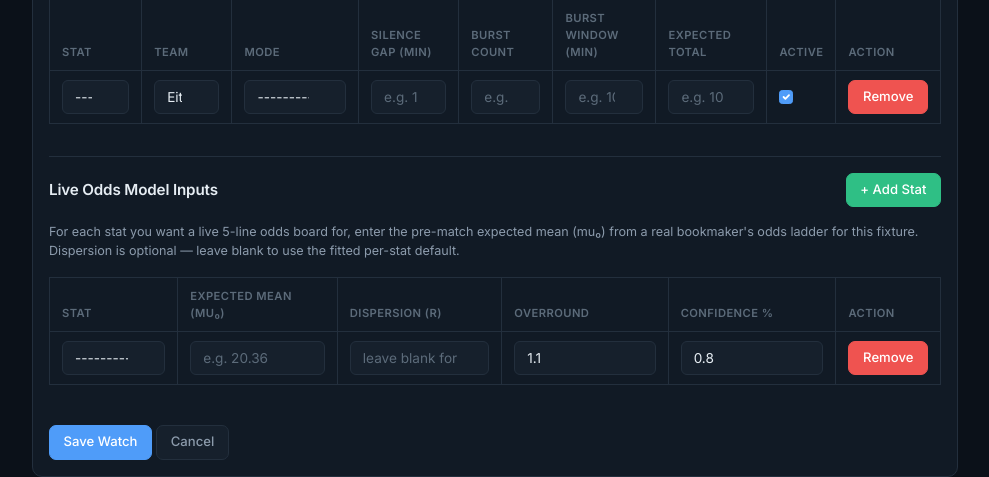
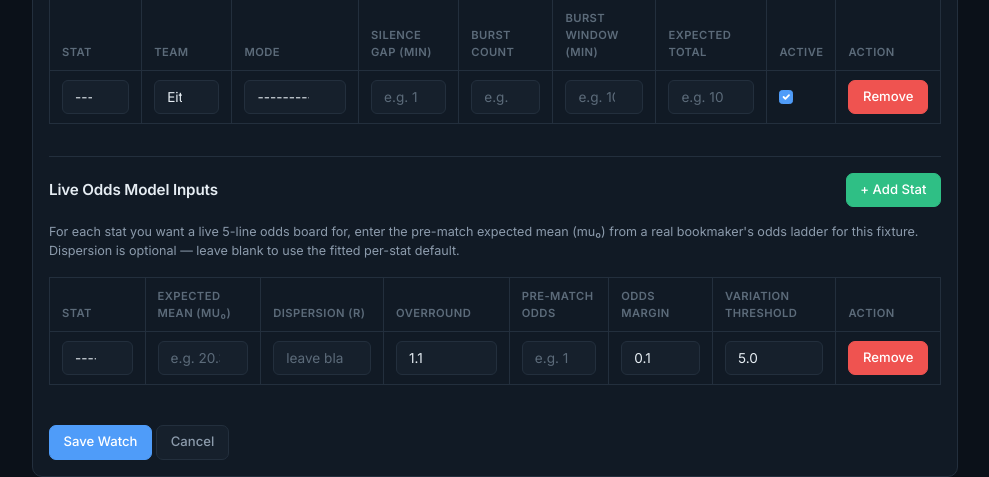
Before and after one commit to Oyugijames1993/sportsalert, a Django app: page /watches/create/ in a window 1280 px wide. Shown: the part 878-1355 px from the top of the page, without its empty margins (145-1134 px from the left). Run offline with Django 4.2, Linux system fonts and the light colour scheme.

Commit message:
Replace confidence-threshold alert with variation-based Pace Up/Down alert
- StatOddsModel: replace confidence_threshold with pre_match_odds,
  odds_margin, variation_threshold
- Add odds_model.variation_status(): shared two-condition check
  (variation past threshold AND live fair odds within margin of
  pre_match_odds), used by both the polling command and the live
  watch-detail display
- poll_football_stats: fire/dedupe StatAlert(alert_type='variation')
  off variation_status() instead of the old confidence-crossing logic
- watch_detail: show live variation/odds/Pace badge on the odds board
- Fix global .table text color (--bs-table-color unset, cells fell
  back to Bootstrap's black default on dark cards)
- Remove Recent Occurrences table (superseded by per-stat graphs)
- Fix possession chart: move inline script from block content into
  block scripts so it runs after chart.js loads (was ReferenceError:
  Chart is not defined)

```diff
--- a/monitoring/forms.py
+++ b/monitoring/forms.py
@@ -220,7 +220,9 @@ class StatOddsModelForm(forms.ModelForm):
             "mu_0",
             "dispersion_r",
             "overround",
-            "confidence_threshold",
+            "pre_match_odds",
+            "odds_margin",
+            "variation_threshold",
         ]
         widgets = {
             "stat_type": forms.Select(
@@ -235,8 +237,14 @@ class StatOddsModelForm(forms.ModelForm):
             "overround": forms.NumberInput(
                 attrs={"class": "form-control", "step": "0.01", "placeholder": "e.g. 1.10"}
             ),
-            "confidence_threshold": forms.NumberInput(
-                attrs={"class": "form-control", "step": "0.01", "placeholder": "e.g. 0.80"}
+            "pre_match_odds": forms.NumberInput(
+                attrs={"class": "form-control", "step": "0.01", "placeholder": "e.g. 1.94"}
+            ),
+            "odds_margin": forms.NumberInput(
+                attrs={"class": "form-control", "step": "0.01", "placeholder": "e.g. 0.10"}
+            ),
+            "variation_threshold": forms.NumberInput(
+                attrs={"class": "form-control", "step": "0.1", "placeholder": "e.g. 5"}
             ),
         }
 
--- a/monitoring/models.py
+++ b/monitoring/models.py
@@ -558,6 +558,7 @@ class StatAlert(models.Model):
         ('silence',    'Silence'),
         ('burst',      'Burst'),
         ('confidence', 'Confidence'),
+        ('variation',   'Variation'),
     )
 
     watch = models.ForeignKey(
@@ -639,9 +640,18 @@ class StatOddsModel(models.Model):
         help_text="Bookmaker margin to reapply when pricing the live odds board, e.g. 1.10 = 10% overround."
     )
 
-    confidence_threshold = models.FloatField(
-        default=0.80,
-        help_text="Fire a confidence alert once any line's fair win probability reaches this level, e.g. 0.80 = 80%."
+    pre_match_odds = models.FloatField(
+        help_text="Bookmaker's actual odds for the mu_0 line before kickoff, e.g. 1.94."
+    )
+
+    odds_margin = models.FloatField(
+        default=0.10,
+        help_text="Acceptable drift in the live fair odds from pre_match_odds, e.g. 0.10."
+    )
+
+    variation_threshold = models.FloatField(
+        default=5.0,
+        help_text="Minimum swing in the live projected total (vs mu_0) required to fire an alert."
     )
 
     created_at = models.DateTimeField(
--- a/monitoring/odds_model.py
+++ b/monitoring/odds_model.py
@@ -111,3 +111,43 @@ def odds_board(mu_0, r, t, k, overround=1.10, T=DEFAULT_MATCH_MINUTES):
         'center': center,
         'rows': rows,
     }
+
+def variation_status(mu_0, r, mu_live, overround, pre_match_odds, odds_margin, variation_threshold):
+    """
+    Evaluates the two-condition Pace Up/Down check shared by the live
+    watch-detail display and the polling command's alert firing:
+
+      1) |mu_live - mu_0| >= variation_threshold
+      2) the fair odd for the line nearest mu_live, under the *live*
+         mu_live/r, stays within odds_margin of pre_match_odds
+
+    Returns a dict describing the current state regardless of whether
+    both conditions are met, so callers can display "how close" as well
+    as fire on a clean pass.
+    """
+    variation = mu_live - mu_0
+    meets_variation = abs(variation) >= variation_threshold
+    direction = 'UP' if variation > 0 else 'DOWN'
+    label = 'Pace is up' if variation > 0 else 'Pace is low'
+
+    line = round(mu_live) - 0.5
+    live_odds = None
+    meets_odds = False
+    try:
+        p_over = _fair_p_over(line, mu_live, r)
+        p_side = p_over if variation > 0 else (1 - p_over)
+        if p_side > 0:
+            live_odds = round((1 / p_side) * overround, 2)
+            meets_odds = abs(live_odds - pre_match_odds) <= odds_margin
+    except (ValueError, ZeroDivisionError):
+        pass
+
+    return {
+        'variation': round(variation, 2),
+        'direction': direction,
+        'label': label,
+        'meets_variation': meets_variation,
+        'live_odds': live_odds,
+        'meets_odds': meets_odds,
+        'fires': meets_variation and meets_odds,
+    }
--- a/monitoring/templates/monitoring/base.html
+++ b/monitoring/templates/monitoring/base.html
@@ -111,6 +111,9 @@
             color: var(--text);
             font-size: 0.82rem;
             --bs-table-bg: transparent;
+            --bs-table-color: var(--text);
+            --bs-table-striped-color: var(--text);
+            --bs-table-hover-color: var(--text);
         }
         .table thead th {
             color: var(--text-faint);
--- a/monitoring/templates/monitoring/watch_form.html
+++ b/monitoring/templates/monitoring/watch_form.html
@@ -377,7 +377,9 @@
                                     <th>Expected Mean (mu&#8320;)</th>
                                     <th>Dispersion (r)</th>
                                     <th>Overround</th>
-                                    <th>Confidence %</th>
+                                    <th>Pre-match Odds</th>
+                                    <th>Odds Margin</th>
+                                    <th>Variation Threshold</th>
                                     <th>Action</th>
                                 </tr>
                             </thead>
@@ -392,7 +394,9 @@
                                     <td>{{ odds_form.mu_0 }}</td>
                                     <td>{{ odds_form.dispersion_r }}</td>
                                     <td>{{ odds_form.overround }}</td>
-                                    <td>{{ odds_form.confidence_threshold }}</td>
+                                    <td>{{ odds_form.pre_match_odds }}</td>
+                                    <td>{{ odds_form.odds_margin }}</td>
+                                    <td>{{ odds_form.variation_threshold }}</td>
 
                                     <td>
 
@@ -432,7 +436,9 @@
                             <td>{{ odds_formset.empty_form.mu_0 }}</td>
                             <td>{{ odds_formset.empty_form.dispersion_r }}</td>
                             <td>{{ odds_formset.empty_form.overround }}</td>
-                            <td>{{ odds_formset.empty_form.confidence_threshold }}</td>
+                            <td>{{ odds_formset.empty_form.pre_match_odds }}</td>
+                            <td>{{ odds_formset.empty_form.odds_margin }}</td>
+                            <td>{{ odds_formset.empty_form.variation_threshold }}</td>
 
                             <td>
 
--- a/monitoring/views.py
+++ b/monitoring/views.py
@@ -176,6 +176,11 @@ class WatchDetailView(DetailView):
                 board["stat_type"] = row.get_stat_type_display()
                 board["observed_k"] = k
                 board["mu_0"] = row.mu_0
+                board["variation_status"] = odds_model.variation_status(
+                    mu_0=row.mu_0, r=r, mu_live=board["mu_live"], overround=row.overround,
+                    pre_match_odds=row.pre_match_odds, odds_margin=row.odds_margin,
+                    variation_threshold=row.variation_threshold,
+                )
                 odds_boards.append(board)
             except (ValueError, ZeroDivisionError):
                 pass
```
Also changed, not shown: monitoring/management/commands/poll_football_stats.py (+36 -33 lines), monitoring/templates/monitoring/watch_detail.html (+22 -53 lines), monitoring/migrations/0022_remove_statoddsmodel_confidence_threshold_and_more.py (added).
